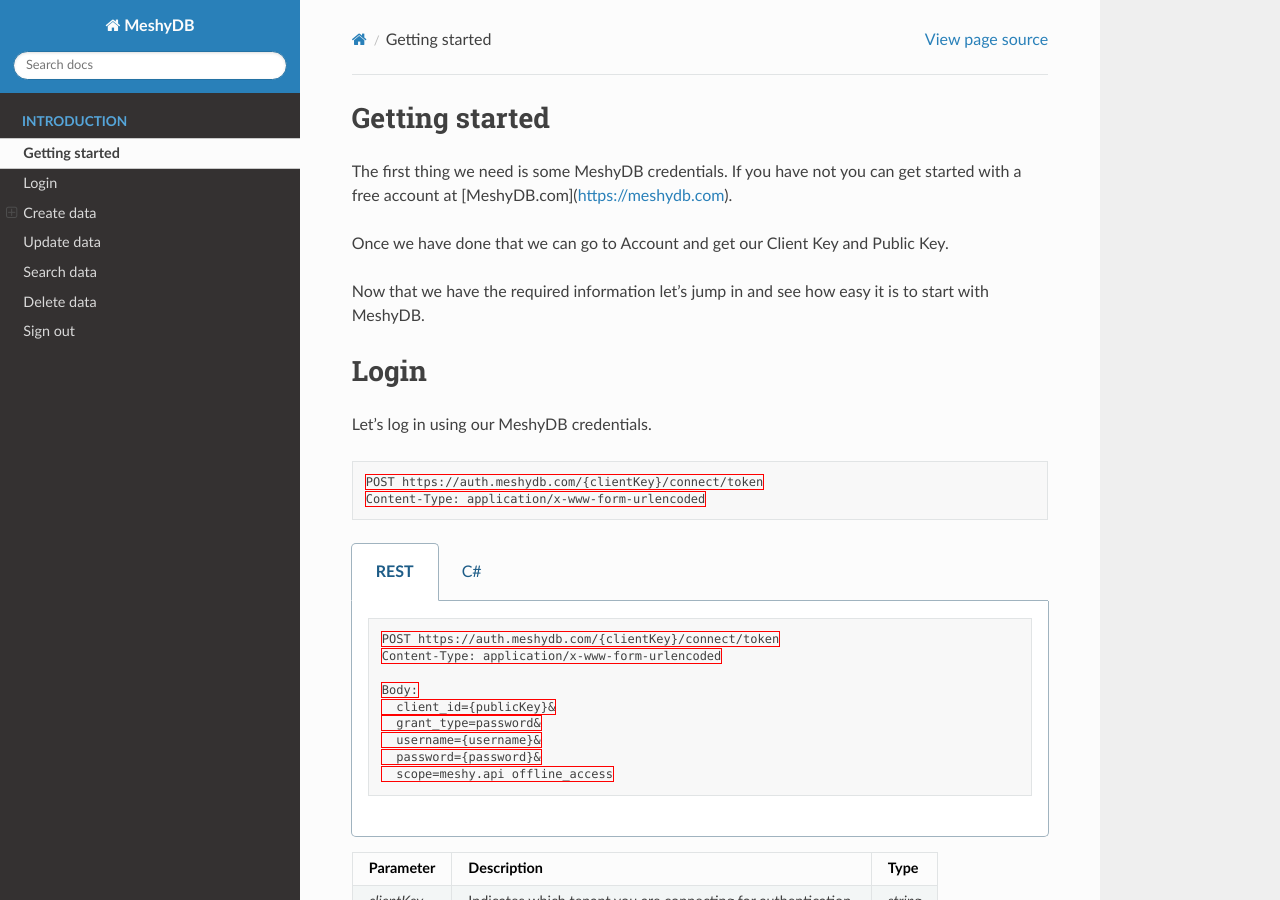
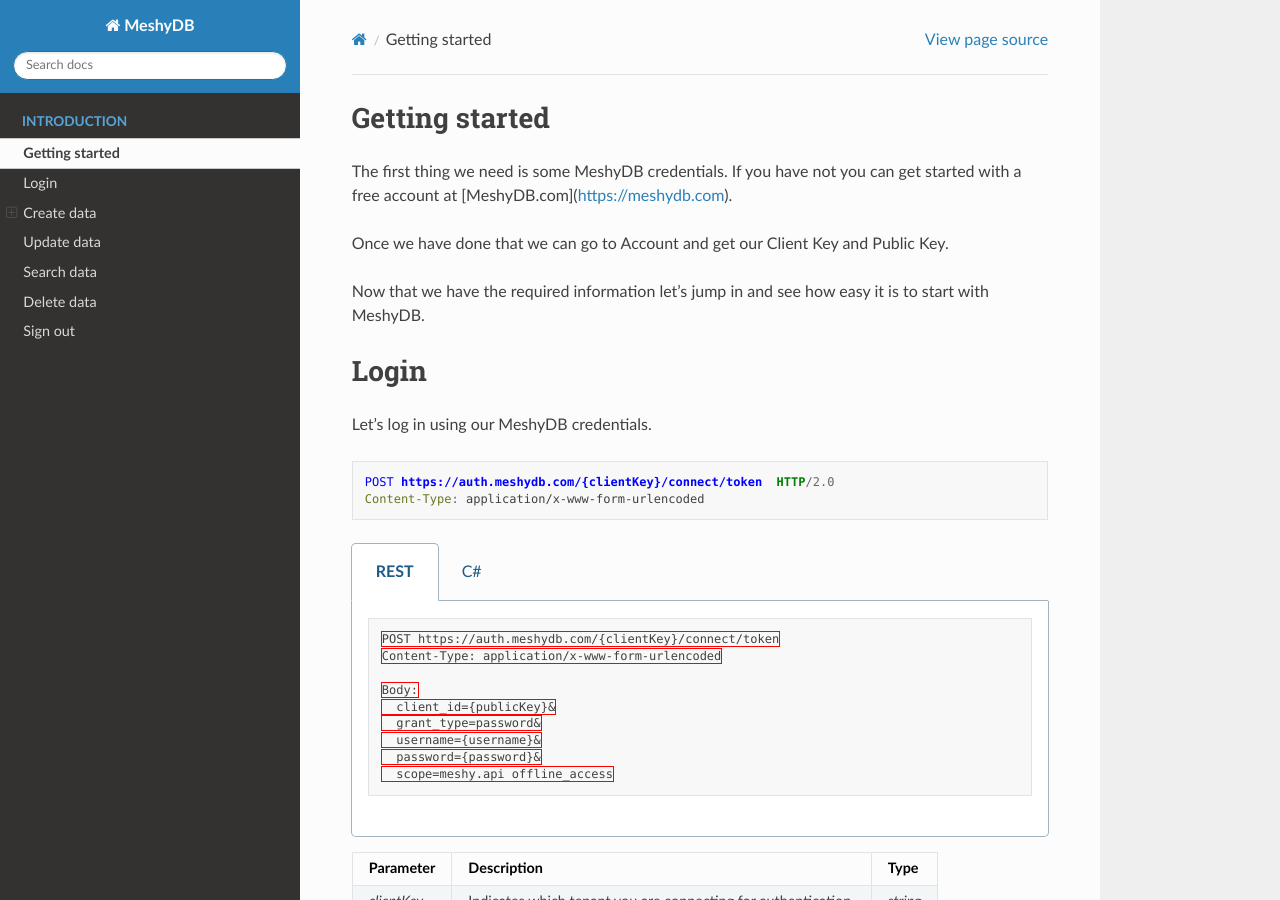
Before and after one commit to yetisoftworks/MeshyDB.SDK, a Sphinx documentation site: the page built from docs/intro/getting_started.rst, in a window 1280 px wide and 900 px high. Built offline with Sphinx 7.4.7 and the Read the Docs theme 2.0.0, drawn with Linux system fonts in a browser that asks for light colours.

Commit message:
Update getting_started.rst

```diff
--- a/docs/intro/getting_started.rst
+++ b/docs/intro/getting_started.rst
@@ -12,7 +12,7 @@ Let's log in using our MeshyDB credentials.
 
 .. sourcecode:: http
 
-   POST https://auth.meshydb.com/{clientKey}/connect/token
+   POST https://auth.meshydb.com/{clientKey}/connect/token  HTTP/2.0
    Content-Type: application/x-www-form-urlencoded
 
 .. tabs::
```
